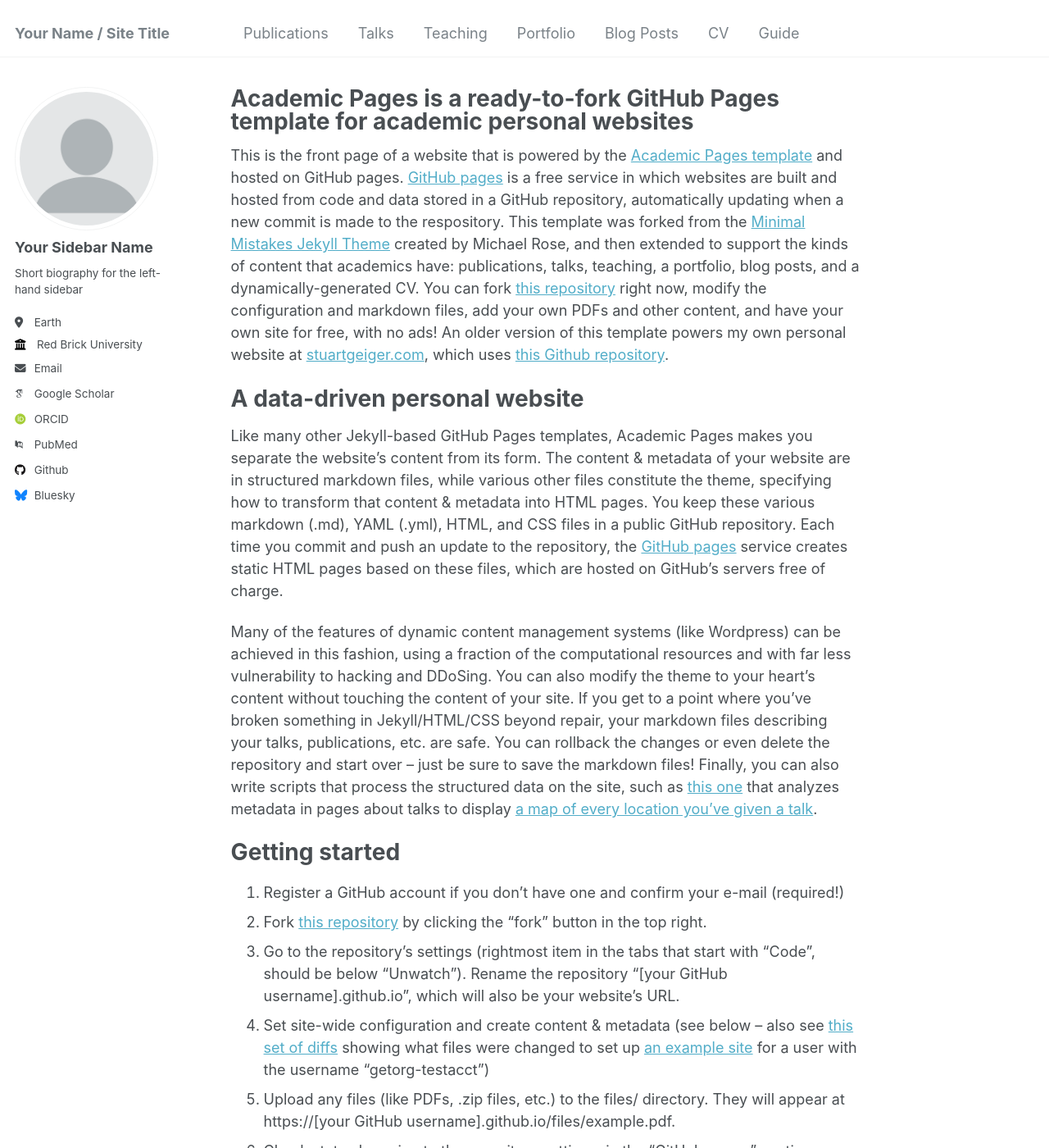
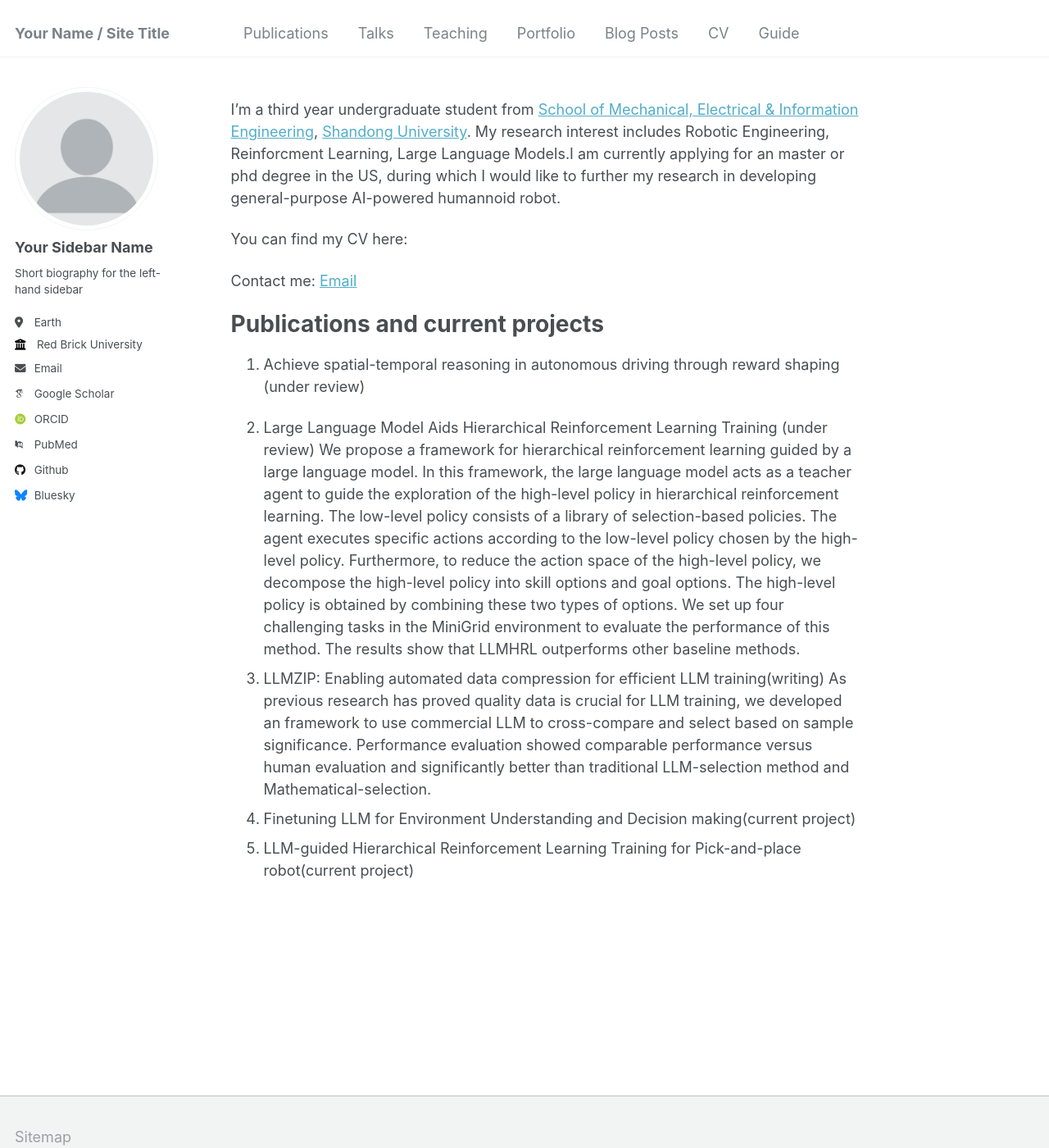
Before and after one commit to thomas-fu-0614/personal_website, a Jekyll site: the page built from _pages/about.md, in a window 1280 px wide and 1400 px high. Shown: the whole window at 82% size. Built offline with Jekyll 4.4.1, drawn with Linux system fonts in a browser that asks for light colours; some web fonts are replaced; some of the changed text lies outside the part shown.

Commit message:
Update about.md

```diff
--- a/_pages/about.md
+++ b/_pages/about.md
@@ -1,49 +1,28 @@
 ---
 permalink: /
-title: "Academic Pages is a ready-to-fork GitHub Pages template for academic personal websites"
+title: ""
 author_profile: true
 redirect_from:
   - /about/
   - /about.html
 ---
 
-This is the front page of a website that is powered by the [Academic Pages template](https://github.com/academicpages/academicpages.github.io) and hosted on GitHub pages. [GitHub pages](https://pages.github.com) is a free service in which websites are built and hosted from code and data stored in a GitHub repository, automatically updating when a new commit is made to the respository. This template was forked from the [Minimal Mistakes Jekyll Theme](https://mmistakes.github.io/minimal-mistakes/) created by Michael Rose, and then extended to support the kinds of content that academics have: publications, talks, teaching, a portfolio, blog posts, and a dynamically-generated CV. You can fork [this repository](https://github.com/academicpages/academicpages.github.io) right now, modify the configuration and markdown files, add your own PDFs and other content, and have your own site for free, with no ads! An older version of this template powers my own personal website at [stuartgeiger.com](http://stuartgeiger.com), which uses [this Github repository](https://github.com/staeiou/staeiou.github.io).
+I'm a third year undergraduate student from [School of Mechanical, Electrical & Information Engineering](https://ie.wh.sdu.edu.cn/), [Shandong University](https://www.sdu.edu.cn/). My research interest includes Robotic Engineering, Reinforcment Learning, Large Language Models.I am currently applying for an master or phd degree in the US, during which I would like to further my research in developing general-purpose AI-powered humannoid robot.
 
-A data-driven personal website
+You can find my CV here:
+
+Contact me: [Email](thomasfu0614@gmail.com)
+
+
+Publications and current projects
 ======
-Like many other Jekyll-based GitHub Pages templates, Academic Pages makes you separate the website's content from its form. The content & metadata of your website are in structured markdown files, while various other files constitute the theme, specifying how to transform that content & metadata into HTML pages. You keep these various markdown (.md), YAML (.yml), HTML, and CSS files in a public GitHub repository. Each time you commit and push an update to the repository, the [GitHub pages](https://pages.github.com/) service creates static HTML pages based on these files, which are hosted on GitHub's servers free of charge.
+1. Achieve spatial-temporal reasoning in autonomous driving through reward shaping (under review)
 
-Many of the features of dynamic content management systems (like Wordpress) can be achieved in this fashion, using a fraction of the computational resources and with far less vulnerability to hacking and DDoSing. You can also modify the theme to your heart's content without touching the content of your site. If you get to a point where you've broken something in Jekyll/HTML/CSS beyond repair, your markdown files describing your talks, publications, etc. are safe. You can rollback the changes or even delete the repository and start over -- just be sure to save the markdown files! Finally, you can also write scripts that process the structured data on the site, such as [this one](https://github.com/academicpages/academicpages.github.io/blob/master/talkmap.ipynb) that analyzes metadata in pages about talks to display [a map of every location you've given a talk](https://academicpages.github.io/talkmap.html).
-
-Getting started
-======
-1. Register a GitHub account if you don't have one and confirm your e-mail (required!)
-1. Fork [this repository](https://github.com/academicpages/academicpages.github.io) by clicking the "fork" button in the top right.
-1. Go to the repository's settings (rightmost item in the tabs that start with "Code", should be below "Unwatch"). Rename the repository "[your GitHub username].github.io", which will also be your website's URL.
-1. Set site-wide configuration and create content & metadata (see below -- also see [this set of diffs](http://archive.is/3TPas) showing what files were changed to set up [an example site](https://getorg-testacct.github.io) for a user with the username "getorg-testacct")
-1. Upload any files (like PDFs, .zip files, etc.) to the files/ directory. They will appear at https://[your GitHub username].github.io/files/example.pdf.
-1. Check status by going to the repository settings, in the "GitHub pages" section
-
-Site-wide configuration
-------
-The main configuration file for the site is in the base directory in [_config.yml](https://github.com/academicpages/academicpages.github.io/blob/master/_config.yml), which defines the content in the sidebars and other site-wide features. You will need to replace the default variables with ones about yourself and your site's github repository. The configuration file for the top menu is in [_data/navigation.yml](https://github.com/academicpages/academicpages.github.io/blob/master/_data/navigation.yml). For example, if you don't have a portfolio or blog posts, you can remove those items from that navigation.yml file to remove them from the header.
-
-Create content & metadata
-------
-For site content, there is one markdown file for each type of content, which are stored in directories like _publications, _talks, _posts, _teaching, or _pages. For example, each talk is a markdown file in the [_talks directory](https://github.com/academicpages/academicpages.github.io/tree/master/_talks). At the top of each markdown file is structured data in YAML about the talk, which the theme will parse to do lots of cool stuff. The same structured data about a talk is used to generate the list of talks on the [Talks page](https://academicpages.github.io/talks), each [individual page](https://academicpages.github.io/talks/2012-03-01-talk-1) for specific talks, the talks section for the [CV page](https://academicpages.github.io/cv), and the [map of places you've given a talk](https://academicpages.github.io/talkmap.html) (if you run this [python file](https://github.com/academicpages/academicpages.github.io/blob/master/talkmap.py) or [Jupyter notebook](https://github.com/academicpages/academicpages.github.io/blob/master/talkmap.ipynb), which creates the HTML for the map based on the contents of the _talks directory).
-
-**Markdown generator**
-
-I have also created [a set of Jupyter notebooks](https://github.com/academicpages/academicpages.github.io/tree/master/markdown_generator
-) that converts a CSV containing structured data about talks or presentations into individual markdown files that will be properly formatted for the Academic Pages template. The sample CSVs in that directory are the ones I used to create my own personal website at stuartgeiger.com. My usual workflow is that I keep a spreadsheet of my publications and talks, then run the code in these notebooks to generate the markdown files, then commit and push them to the GitHub repository.
-
-How to edit your site's GitHub repository
-------
-Many people use a git client to create files on their local computer and then push them to GitHub's servers. If you are not familiar with git, you can directly edit these configuration and markdown files directly in the github.com interface. Navigate to a file (like [this one](https://github.com/academicpages/academicpages.github.io/blob/master/_talks/2012-03-01-talk-1.md) and click the pencil icon in the top right of the content preview (to the right of the "Raw | Blame | History" buttons). You can delete a file by clicking the trashcan icon to the right of the pencil icon. You can also create new files or upload files by navigating to a directory and clicking the "Create new file" or "Upload files" buttons.
-
-Example: editing a markdown file for a talk
-![Editing a markdown file for a talk](/images/editing-talk.png)
-
-For more info
-------
-More info about configuring Academic Pages can be found in [the guide](https://academicpages.github.io/markdown/). The [guides for the Minimal Mistakes theme](https://mmistakes.github.io/minimal-mistakes/docs/configuration/) (which this theme was forked from) might also be helpful.
+2. Large Language Model Aids Hierarchical Reinforcement Learning Training (under review)
+   We propose a framework for hierarchical reinforcement learning guided by a large language model. In this framework, the large language model acts as a teacher agent to guide the exploration of the high-level policy in hierarchical reinforcement learning. The low-level policy consists of a library of selection-based policies. The agent executes specific actions according to the low-level policy chosen by the high-level policy. Furthermore, to reduce the action space of the high-level policy, we decompose the high-level policy into skill options and goal options. The high-level policy is obtained by combining these two types of options.
+   We set up four challenging tasks in the MiniGrid environment to evaluate the performance of this method. The results show that LLMHRL outperforms other baseline methods.
+4. LLMZIP: Enabling automated data compression for efficient LLM training(writing)
+   As previous research has proved quality data is crucial for LLM training, we developed an framework to use commercial LLM to cross-compare and select based on sample significance.
+   Performance evaluation showed comparable performance versus human evaluation and significantly better than traditional LLM-selection method and Mathematical-selection.
+6. Finetuning LLM for Environment Understanding and Decision making(current project)
+7. LLM-guided Hierarchical Reinforcement Learning Training for Pick-and-place robot(current project)
```
